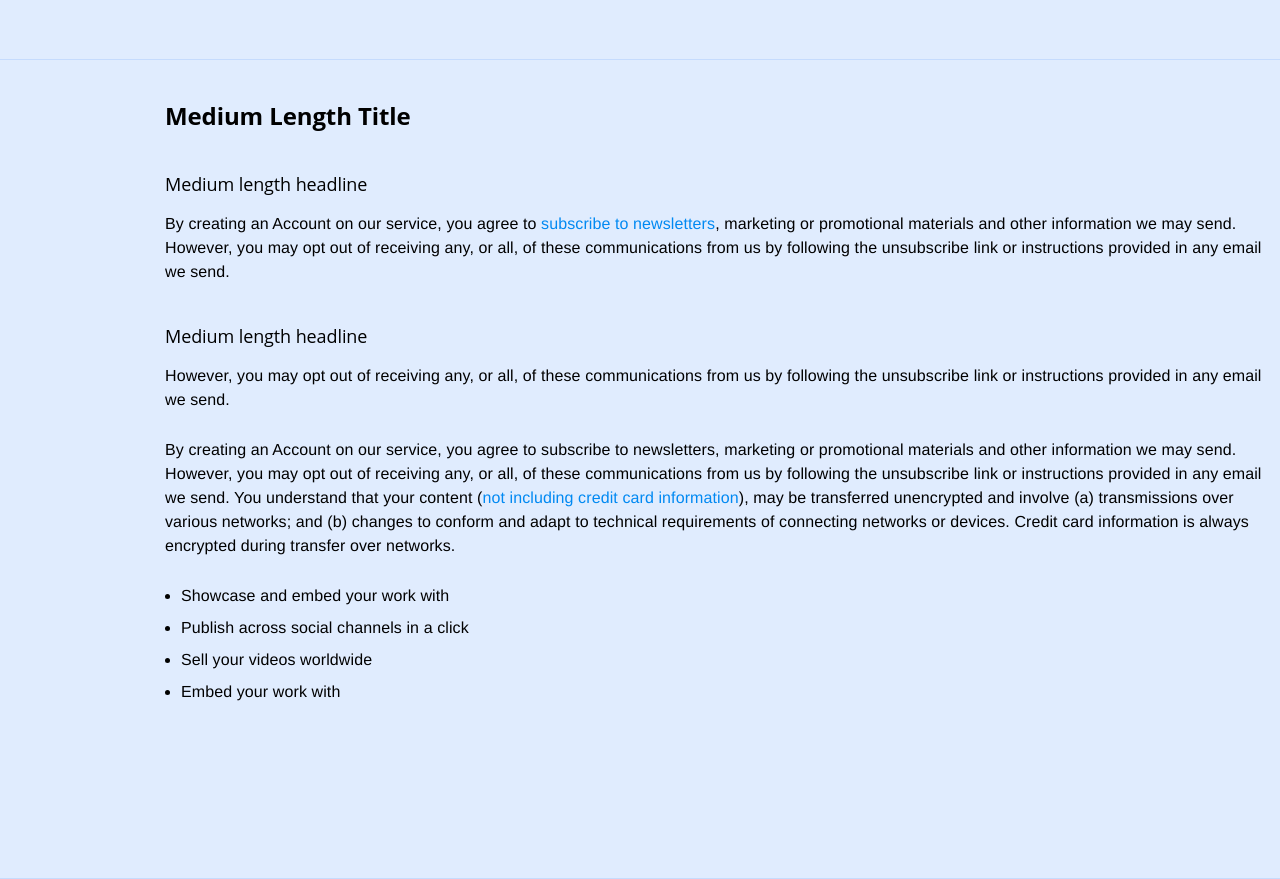
After one commit to debosch/dev.bx, a PHP site: page /HWMockup/body.php in a window 1280 px wide; the page is wider, and only the part inside the window is pictured. The commit adds this page. Shown: the part 441-1320 px from the top of that part. Run offline with PHP 8.4, Linux system fonts and the light colour scheme.

Commit message:
Site layout is done

```diff
--- /dev/null
+++ b/HWMockup/body.php
@@ -0,0 +1,62 @@
+<!doctype html>
+<html lang="en">
+<head>
+    <meta charset="UTF-8">
+    <meta name="viewport" content="width=device-width, user-scalable=no, initial-scale=1.0, maximum-scale=1.0, minimum-scale=1.0">
+    <meta http-equiv="X-UA-Compatible" content="ie=edge">
+    <link rel="stylesheet" href="/HWMockup/style.css">
+    <title>Document</title>
+</head>
+<body>
+<div class="section">
+    <div class="container">
+        <div class="block left-block">
+            <h2 class="label h2-label">Medium length display headline</h2>
+            <p class="text p-second-section">Separated they live in Bookmarks right at the coast of the famous
+                Semantics, large language ocean Separated they live in Bookmarks
+                right </p>
+            <p class="text action-link"><a href="#">Action link</a></p>
+        </div>
+        <div class="block right-block">
+            <video src="/src/cats.mp4" autoplay muted loop width="555" height="380"></video>
+        </div>
+    </div>
+</div>
+<div class="section">
+    <div class="container info-container">
+        <h3 class="label h3-label">Medium Length Title</h3>
+        <h4 class="label h4-label">Medium length headline</h4>
+        <p class="text body-text">By creating an Account on our service,
+            you agree to <span class="catchy-text">subscribe to newsletters</span>, marketing or
+            promotional materials and other information we may send.
+            However, you may opt out of receiving any, or all, of these
+            communications from us by following the unsubscribe link or
+            instructions provided in any email we send.
+        </p>
+        <h4 class="label h4-label less-margin">Medium length headline</h4>
+        <p class="text body-text">However, you may opt out of receiving any, or all,
+            of these communications from us by following the unsubscribe link or
+            instructions provided in any email we send.</p>
+        <p class="text body-text more-margin">By creating an Account on our service,
+            you agree to subscribe to newsletters, marketing or promotional
+            materials and other information we may send. However, you may
+            opt out of receiving any, or all, of these communications from
+            us by following the unsubscribe link or instructions provided
+            in any email we send. You understand that your content
+            (<span class="catchy-text">not including credit card information</span>), may be transferred
+            unencrypted and involve (a) transmissions over various networks;
+            and (b) changes to conform and adapt to technical requirements of
+            connecting networks or devices. Credit card information is always
+            encrypted during transfer over networks.</p>
+        <ul class="body-text stylish-ul more-margin">
+            <li class="text body-text">Showcase and embed your work with</li>
+            <li class="text body-text">Publish across social channels in a click</li>
+            <li class="text body-text">Sell your videos worldwide</li>
+            <li class="text body-text">Embed your work with</li>
+        </ul>
+    </div>
+</div>
+</body>
+</html>
+
+<?php
--- /dev/null
+++ b/HWMockup/style.css
@@ -0,0 +1,191 @@
+* {
+    box-sizing: border-box;
+}
+
+body {
+    margin: 0;
+}
+
+p {
+    text-align: center;
+    color: #000000;
+    margin: 24px 0 0;
+}
+
+ul {
+    padding: 0;
+    margin: 40px 70px 0;
+    width: 400px;
+    height: 45px;
+    list-style: none;
+}
+
+div {
+    margin: 0;
+}
+
+.text {
+    font: 18px/28px Helvetica Neue, "Open Sans", sans-serif;
+}
+
+.p-first-section {
+    width: 540px;
+    height: 84px;
+}
+
+.p-second-section {
+    width: 100%;
+    height: 84px;
+    text-align: left;
+    padding-top: 24px;
+}
+
+.label {
+    font-family: bold Helvetica Neue, "Open Sans", sans-serif;
+    text-align: center;
+    letter-spacing: -0.1px;
+    color: #000000;
+    margin: 0;
+}
+
+.h1-label {
+    font-size: 40px;
+    line-height: 48px;
+    width: 540px;
+    height: 96px;
+    letter-spacing: -0.5px;
+}
+
+.h2-label {
+    font-size: 56px;
+    line-height: 60px;
+    text-align: left;
+    width: 445px;
+    height: 120px;
+    padding-top: 40px;
+    letter-spacing: -1px;
+}
+
+.label.h3-label {
+    font-weight: 700;
+    font-size: 24px;
+    line-height: 32px;
+    text-align: left;
+}
+
+.label.h4-label {
+    font-weight: 500;
+    font-size: 18px;
+    line-height: 24px;
+    text-align: left;
+    margin-top: 40px;
+}
+
+.less-margin {
+    margin-top: 16px;
+}
+
+.section {
+    background: rgba(0, 101, 242, 0.12);
+    width: 100%;
+    border-bottom: 1px solid rgba(0, 101, 242, 0.12);
+}
+
+.block {
+    display: inline-block;
+    margin-left: -4px;
+    vertical-align: top;
+    height: 380px;
+}
+
+.left-block {
+    width: 555px;
+    padding-right: 110px;
+}
+
+.filler-block {
+    width: 110px;
+}
+
+.right-block {
+    width: 555px;
+}
+
+.action-link {
+    color: #0065F2;
+    margin: 43px 357px 1px 0;
+    text-align: left;
+    vertical-align: bottom;
+}
+
+.container {
+    width: 1440px;
+    max-width: 100%;
+    min-width: 1440px;
+    margin: 0 auto;
+    padding: 60px 165px 60px;
+    overflow: visible;
+}
+
+.container.header-container {
+    padding: 60px 450px;
+}
+
+.container.info-container {
+    padding: 40px 165px 174px;
+}
+
+.logo {
+    width: 25%;
+    height: 100%;
+    display: inline-block;
+    margin-left: -4px;
+}
+
+.logo-paypal {
+    background: url("/src/logo-paypal.svg") no-repeat center;
+}
+
+.logo-android {
+    background: url("/src/logo-android-pay.svg") no-repeat center;
+    background-position-x: 70%;
+}
+
+.logo-apple {
+    background: url("/src/logo-apple-pay.svg") no-repeat center;
+}
+
+.logo-samsung {
+    background: url("/src/logo-samsung-pay.svg") no-repeat center;
+    background-size: contain;
+    background-position-y: 60%;
+}
+
+.body-text {
+    text-align: left;
+    font-weight: 400;
+    font-size: 16px;
+    font-style: normal;
+    line-height: 24px;
+    letter-spacing: 0.1px;
+    margin-top: 16px;
+}
+
+.body-text li {
+    margin: 0 0 8px 0;
+}
+
+.catchy-text {
+    color: #0089f2;
+}
+
+.more-margin {
+    margin-top: 26px;
+}
+
+.stylish-ul {
+    list-style: disc;
+    margin-left: 16px;
+    margin-right: 0;
+    height: 120px;
+}
--- a/index.php
+++ b/index.php
@@ -1,3 +1,4 @@
 <?php
 
-require_once 'Mockup/header.php';
+require_once 'HWMockup/header.php';
+require_once 'HWMockup/body.php';
```
Also changed, not shown: HWMockup/header.php (added, +30 -0 lines), src/logo-android-pay.svg (added), src/logo-apple-pay.svg (added), src/logo-paypal.svg (added), src/logo-samsung-pay.svg (added), 1 other file.
